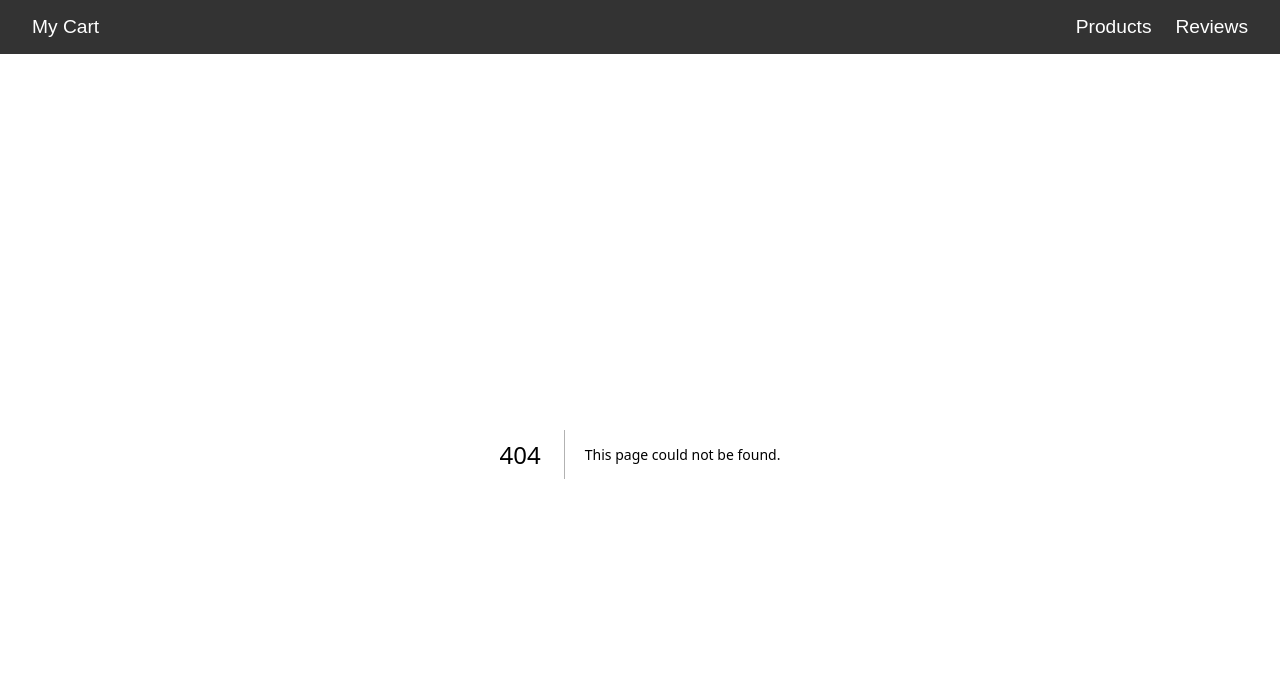
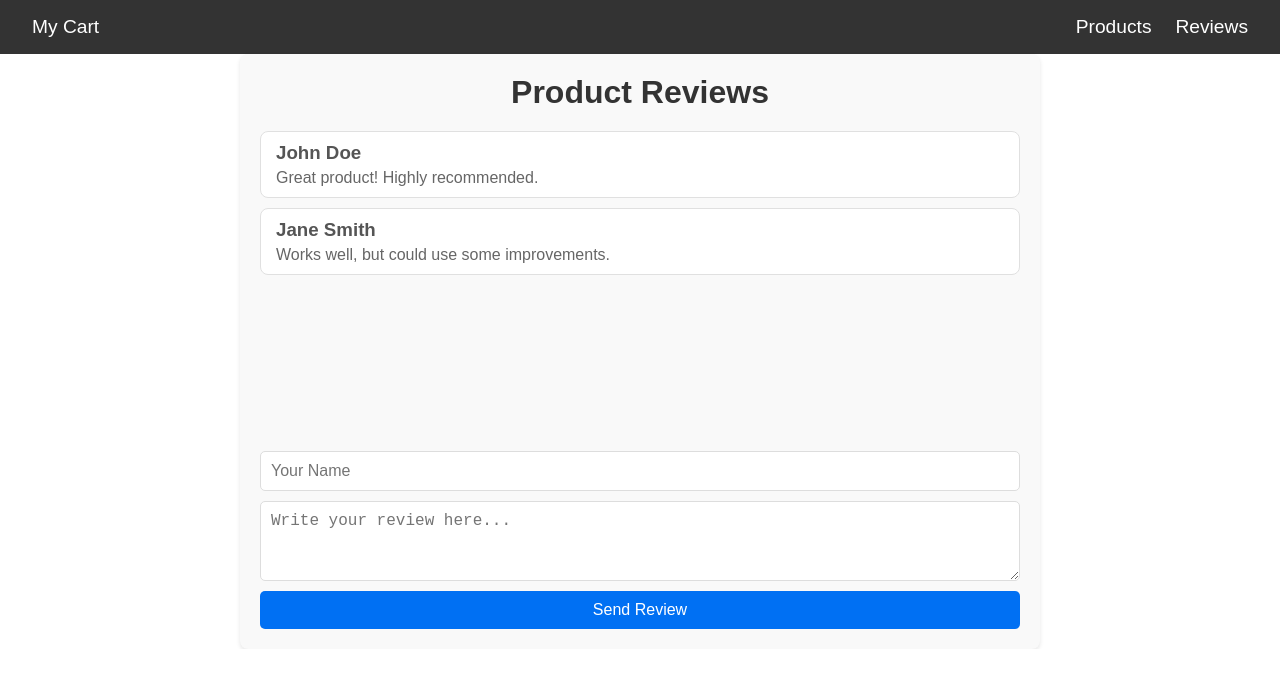
Before and after one commit to harelush/Full-Stack-Learning, a Next.js app in the folder Part B/client/shop/: page /reviews in a window 1280 px wide. Before the commit this address had no page. Shown: the top 688 px of the page. Built offline with nearby package versions, Linux system fonts and the light colour scheme.

Commit message:
added reviews using states

```diff
--- /dev/null
+++ b/Part B/client/shop/src/app/reviews/page.js
@@ -0,0 +1,100 @@
+'use client'
+
+import { useState } from 'react';
+import styles from './page.module.css';
+
+const Reviews = () => {
+
+    const [reviews, setReviews] = useState([
+        { id: 1, reviewerName: 'John Doe', content: 'Great product! Highly recommended.' },
+        { id: 2, reviewerName: 'Jane Smith', content: 'Works well, but could use some improvements.' },
+    ]);
+
+    const [newReview, setNewReview] = useState({
+        reviewerName: '',
+        content: '',
+    });
+
+    const handleNewReviewNameChange = (event) => {
+        const { name, value } = event.target;
+
+        setNewReview(prev => {
+            return {
+                ...prev,
+                [name]: value,
+            }
+        })
+    };
+
+    const handleSendNewReview = (event) => {
+        event.preventDefault();
+
+        if (newReview.reviewerName && newReview.content) {
+            setReviews(prevReviews => {
+                return [...prevReviews, { ...newReview }]
+            });
+
+            setNewReview(
+                {
+                    reviewerName: '',
+                    content: '',
+                }
+            );
+
+        }
+    }
+
+
+    return (
+        <div className={styles.container}>
+            <h1 className={styles.title}>Product Reviews</h1>
+
+            <div className={styles.reviewList}>
+                {
+                    reviews.map((review) => {
+                        return (
+
+                            <div key={review.id} className={styles.reviewCard}>
+                                <h3 className={styles.reviewerName}>{review.reviewerName}</h3>
+                                <p className={styles.reviewContent}>{review.content}</p>
+                            </div>
+
+                        )
+                    })
+                }
+            </div>
+
+            <form className={styles.reviewForm} onSubmit={handleSendNewReview}>
+                <input
+                    type="text"
+                    name="reviewerName"
+                    placeholder="Your Name"
+                    className={styles.input}
+                    value={newReview.reviewerName}
+                    onChange={handleNewReviewNameChange}
+                    required
+                />
+
+                <textarea
+                    name="content"
+                    placeholder="Write your review here..."
+                    className={styles.textarea}
+                    value={newReview.content}
+                    onChange={handleNewReviewNameChange}
+                    required
+                />
+
+                <button
+                    type="submit"
+                    className={styles.button}
+                >
+                    Send Review
+                </button>
+            </form>
+
+
+        </div>
+    );
+}
+
+export default Reviews;
--- /dev/null
+++ b/Part B/client/shop/src/app/reviews/page.module.css
@@ -0,0 +1,72 @@
+.container {
+    max-width: 800px;
+    margin: 0 auto;
+    padding: 20px;
+    background-color: #f9f9f9;
+    border-radius: 8px;
+    box-shadow: 0 2px 4px rgba(0, 0, 0, 0.1);
+  }
+
+  .title {
+    text-align: center;
+    color: #333;
+    margin-bottom: 20px;
+  }
+
+  .reviewList {
+    margin-bottom: 20px;
+    height: 300px; /* Limit the height of the review list */
+    overflow-y: auto; /* Add vertical scrolling when the content overflows */
+  }
+
+  .reviewCard {
+    background-color: #fff;
+    border: 1px solid #e0e0e0;
+    border-radius: 8px;
+    padding: 10px 15px;
+    margin-bottom: 10px;
+  }
+
+  .reviewerName {
+    font-weight: bold;
+    color: #555;
+    margin-bottom: 5px;
+  }
+
+  .reviewContent {
+    color: #666;
+    margin: 0;
+  }
+
+  .reviewForm {
+    display: flex;
+    flex-direction: column;
+    gap: 10px;
+  }
+
+  .input,
+  .textarea {
+    padding: 10px;
+    border: 1px solid #ddd;
+    border-radius: 5px;
+    font-size: 16px;
+  }
+
+  .textarea {
+    min-height: 80px;
+    resize: vertical;
+  }
+
+  .button {
+    padding: 10px;
+    background-color: #0070f3;
+    color: white;
+    border: none;
+    border-radius: 5px;
+    cursor: pointer;
+    font-size: 16px;
+  }
+
+  .button:hover {
+    background-color: #005bb5;
+  }
```
